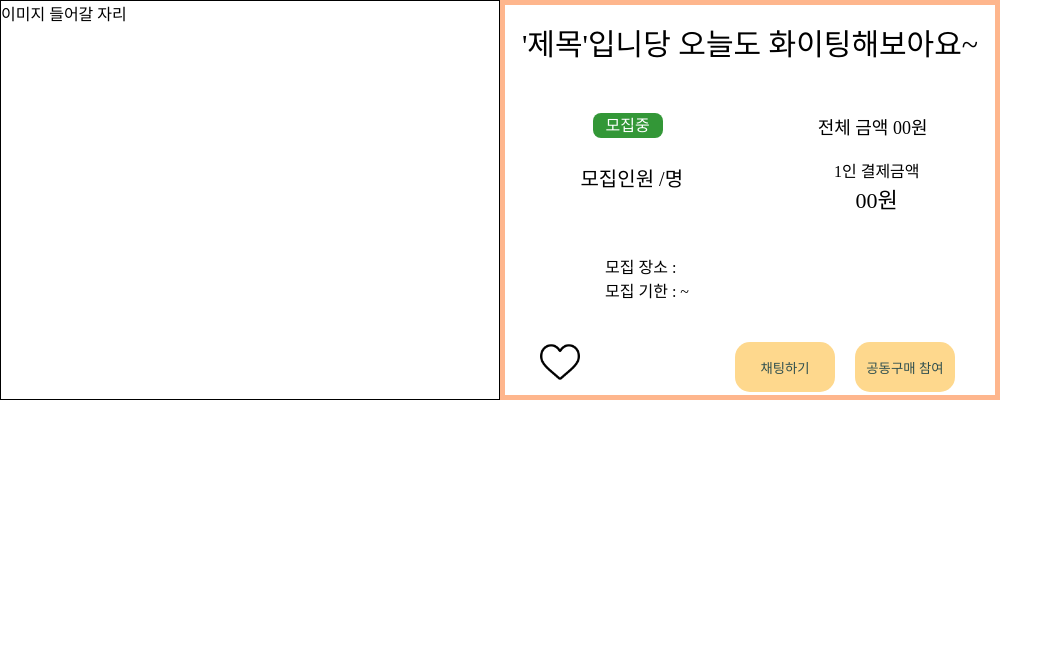
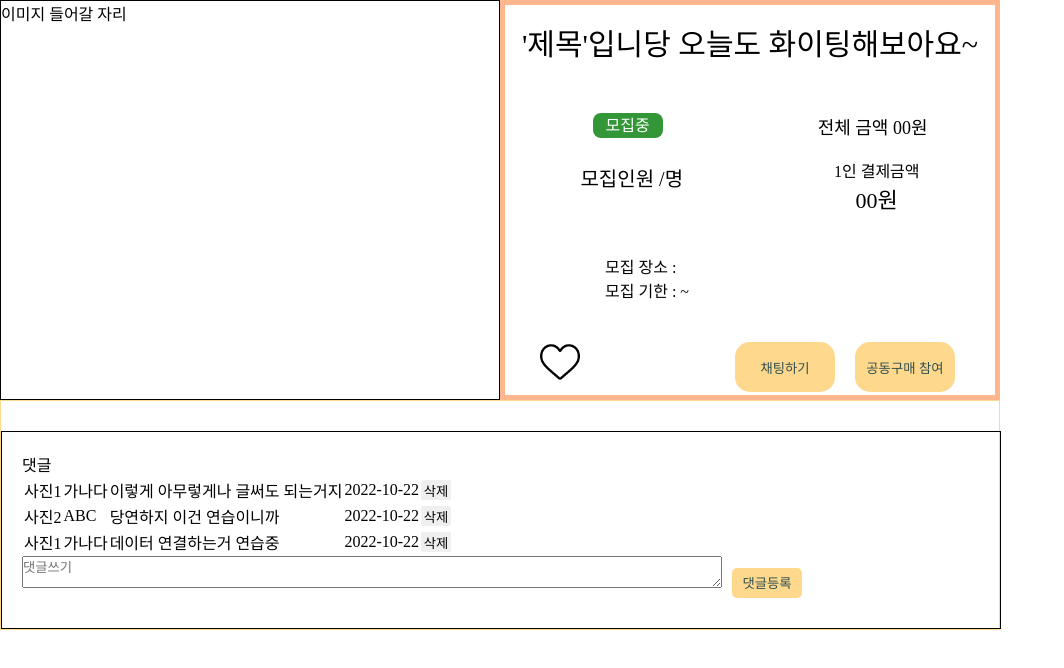
Before and after one commit to team-AFAD/AFAD, a React (Create React App) app in the folder client/: page /register in a window 1280 px wide. Shown: the top 668 px of the page, without its empty margins (0-1064 px from the left). Built offline with nearby package versions, Linux system fonts and the light colour scheme.

Commit message:
feat : PostView Comment

```diff
--- /dev/null
+++ b/client/src/components/Read/Comment.js
@@ -0,0 +1,24 @@
+import './comment.scss';
+import CommentTable from './_propeties/CommentTable';
+
+function Comment(){
+    return(
+        <div className='Comment'>
+
+            <p>댓글</p>
+            <div className='commentWrap'>
+                <CommentTable />
+            </div>
+            <div className='commnetFormWrap'>
+                <form>
+                    <textarea name="comment" placeholder='댓글쓰기'></textarea>
+                    <button className='commentBtn' type='button'>댓글등록</button>
+                </form>
+            </div>
+
+        </div>
+
+    )
+}
+
+export default Comment;
--- /dev/null
+++ b/client/src/components/Read/Description.js
@@ -0,0 +1,11 @@
+import './description.scss';
+
+function Description(){
+    return(
+        <div className='Description'>
+
+        </div>
+    )
+}
+
+export default Description;
--- a/client/src/components/Read/PostView.js
+++ b/client/src/components/Read/PostView.js
@@ -1,6 +1,7 @@
 import PostImg from './PostImg';
 import MainInfo from './MainInfo';
-
+import Description from './Description';
+import Comment from './Comment';
 import './postView.scss';
 
 function PostView (){
@@ -9,7 +10,12 @@ function PostView (){
             <div className='CompoWrap_flex'>
                 <PostImg />
                 <MainInfo />
-                </div>
+            </div>
+
+            <div className='postViewWrap'>
+                <Description />
+                <Comment />
+            </div>
         </div>
     )
 }
--- /dev/null
+++ b/client/src/components/Read/_propeties/CommentTable.js
@@ -0,0 +1,26 @@
+import dummy from '../../../data/data.json';
+
+function CommentTable (){
+    console.log(dummy);
+    return(
+        <>
+        <table>
+            {dummy.comments.map( comment => (
+                <tr key={comment.postId}>
+
+                    <td>{comment.frofile}</td>
+                    <td>{comment.userId}</td>
+                    <td>{comment.comment}</td>
+                    <td>{comment.date}</td>
+                    <td>
+                        <button type='button'>삭제</button>
+                    </td>
+                    </tr>
+            ))}
+
+        </table>
+        </>
+    );
+}
+
+export default CommentTable;
--- /dev/null
+++ b/client/src/components/Read/comment.scss
@@ -0,0 +1,57 @@
+@import '../../styles/properties';
+
+.Comment {
+    margin-top: 30px;
+    border: 1px solid black;
+
+    width: 1000px;
+    height: auto;
+    padding: 20px;
+    align-items: center;
+
+    //작성된 댓글
+    .commentWrap {
+        height: auto;
+
+        tr {
+            td {
+                button {
+                    position: relative;
+                    border: none;
+                    border-radius: 2px;
+                    width: 30px;
+                    height: 20px;
+                    cursor: pointer;
+                }
+            }
+        }
+    }
+
+    //댓글 쓰기
+    .commnetFormWrap {
+        display: flex;
+        // padding: 5px 20px;
+        // align-items: center;
+        textarea {
+            width: 700px;
+        }
+        button {
+            position: relative;
+            border: none;
+            margin: 10px;
+            border-radius: 5px;
+            width: 70px;
+            height: 30px;
+            background: $main-color-2;
+            color: darkslategray;
+            cursor: pointer;
+            transition: 0.5s;
+
+            &:hover {
+                letter-spacing: 1px;
+                transform: scale(1.2);
+                cursor: pointer;
+            }
+        }
+    }
+}
--- a/client/src/components/Read/postView.scss
+++ b/client/src/components/Read/postView.scss
@@ -0,0 +1,10 @@
+@import '../../styles/properties';
+
+.PostView {
+
+    .postViewWrap {
+        width: 1000px;
+        height: auto;
+        border: 1px solid $main-color-2;
+    }
+}
--- /dev/null
+++ b/client/src/data/data.json
@@ -0,0 +1,25 @@
+{
+    "comments": [
+        {
+            "postId":1,
+            "frofile":"사진1",
+            "userId":"가나다",
+            "comment":"이렇게 아무렇게나 글써도 되는거지",
+            "date":"2022-10-22"
+        },
+        {
+            "postId":1,
+            "frofile":"사진2",
+            "userId":"ABC",
+            "comment":"당연하지 이건 연습이니까",
+            "date":"2022-10-22"
+        },
+        {
+            "postId":1,
+            "frofile":"사진1",
+            "userId":"가나다",
+            "comment":"데이터 연결하는거 연습중",
+            "date":"2022-10-22"
+        }
+    ]
+}
```
Also changed, not shown: client/src/components/Read/description.scss (added).
